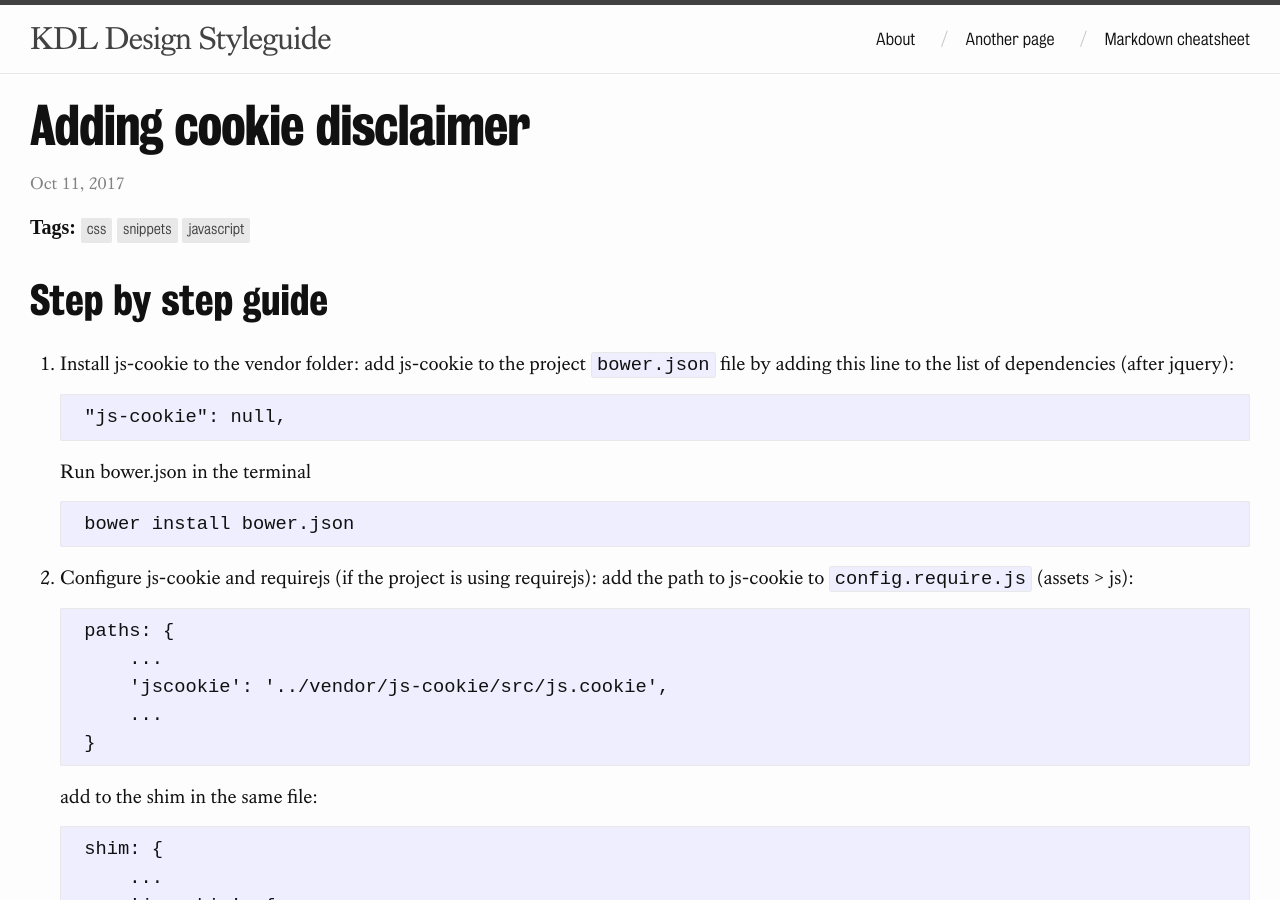
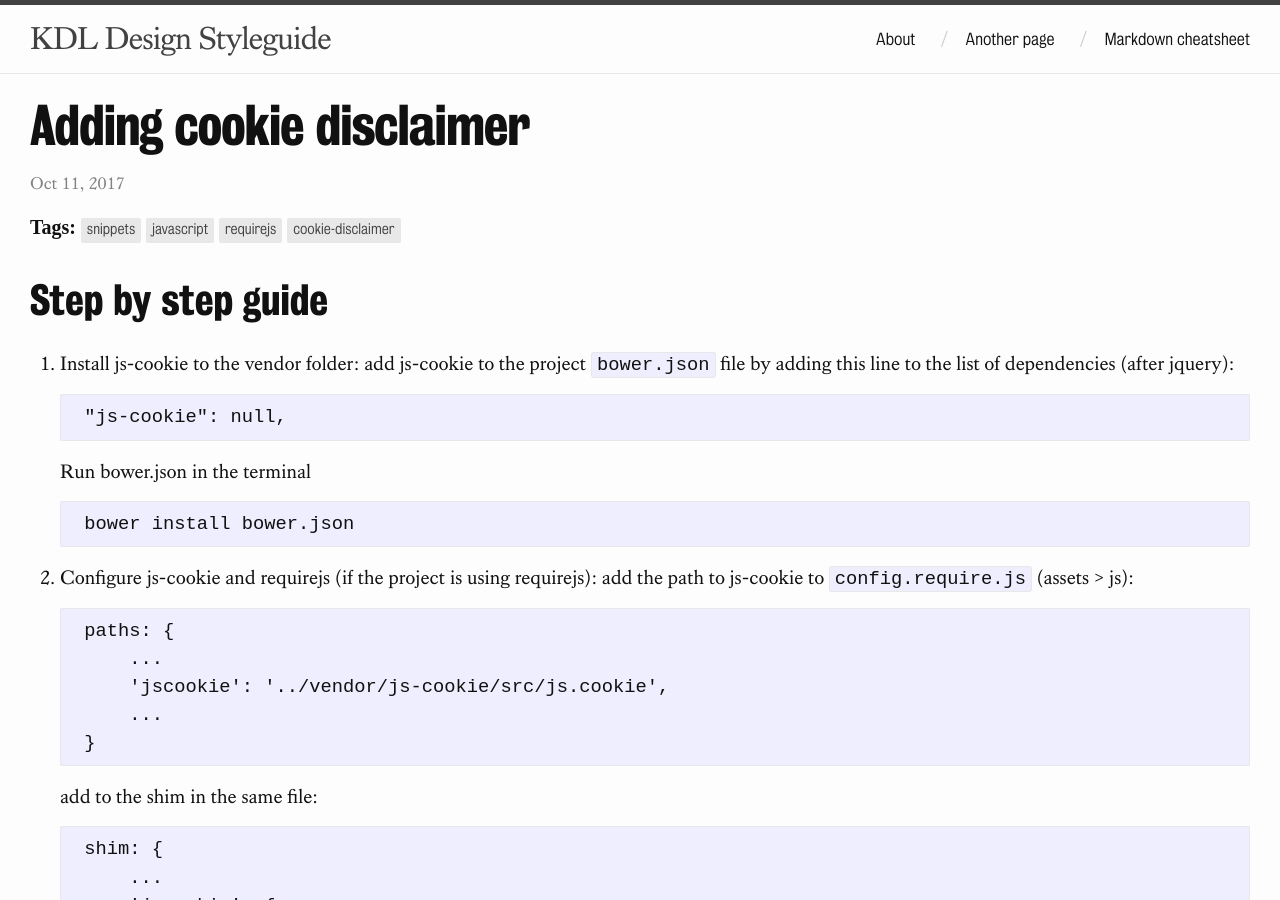
Before and after one commit to kingsdigitallab/kdl-design-styleguide, a Jekyll site: the page built from _posts/2017-10-11-adding-cookie-disclaimer.md, in a window 1280 px wide and 900 px high. Built offline with Jekyll 4.4.1, drawn with Linux system fonts in a browser that asks for light colours; some web fonts are replaced.

Commit message:
Tidied up categories and tags

```diff
--- a/_posts/2017-10-11-adding-cookie-disclaimer.md
+++ b/_posts/2017-10-11-adding-cookie-disclaimer.md
@@ -2,8 +2,8 @@
 layout: post
 title:  "Adding cookie disclaimer"
 date:   2017-10-11 11:14:17 +0100
-category: [Javascript, HTML, CSS / Sass, Snippets]
-tags: css snippets javascript
+category: [Snippets]
+tags: snippets javascript requirejs cookie-disclaimer
 permalink: /adding-cookie-disclaimer/
 ---
 
```
